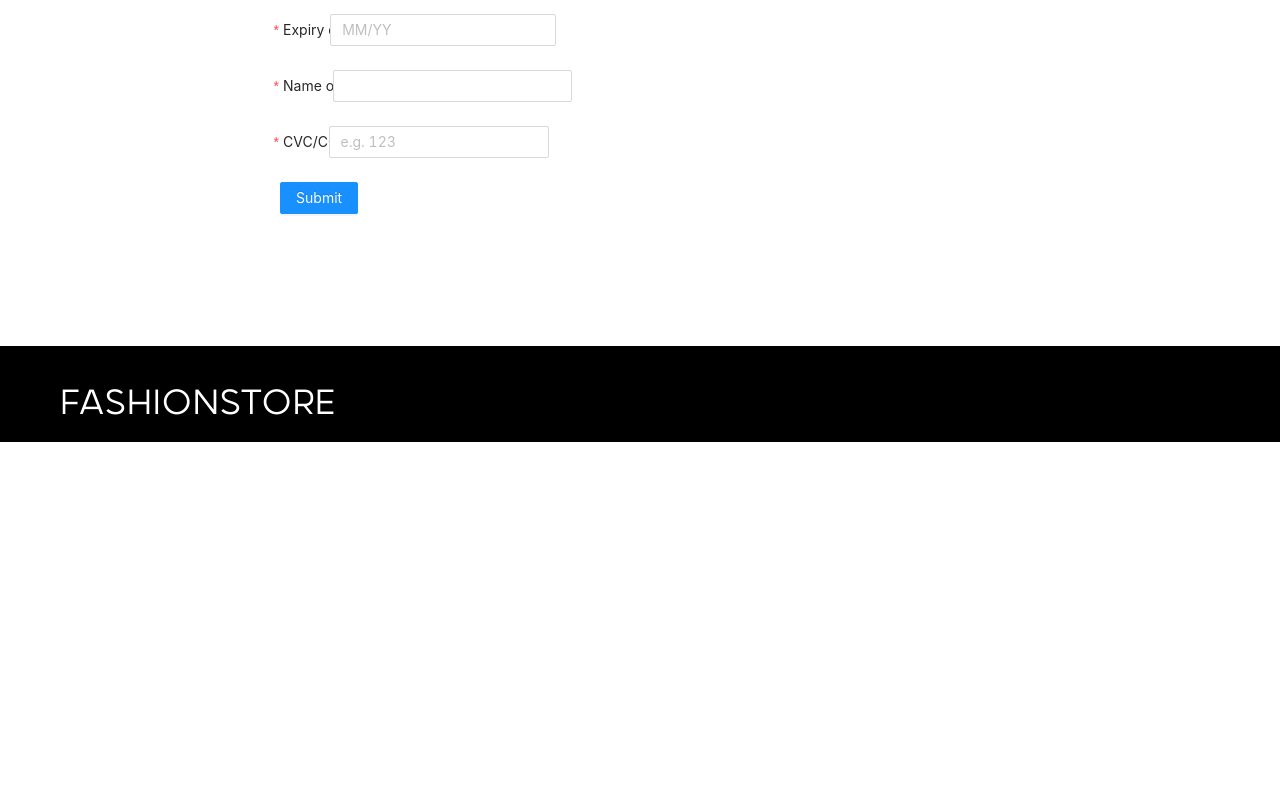
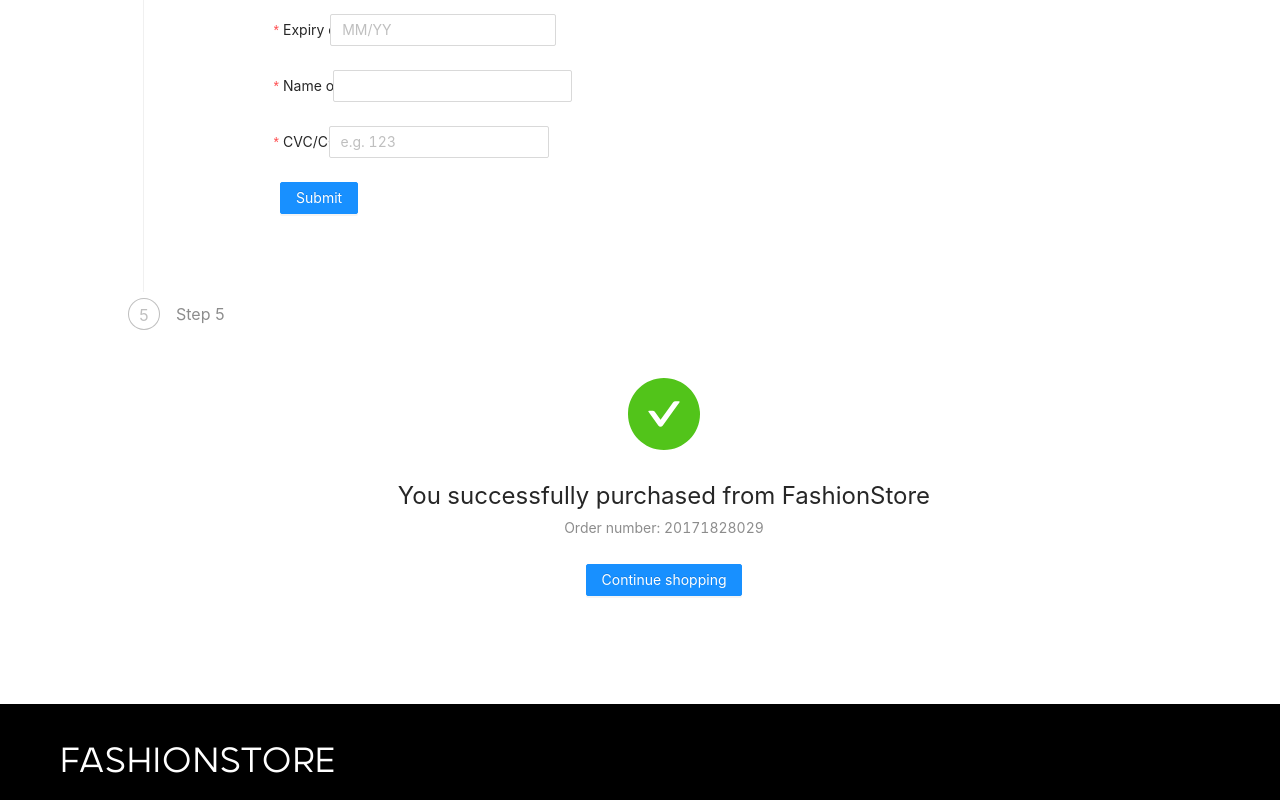
Before and after one commit to msmalinosterberg/miniprojekt, a React (Create React App) app: page /cart in a window 1280 px wide. Shown: the part 1622-2422 px from the top of the page. Before the commit the page ends 2064 px from the top, so only its background shows below. Built offline with nearby package versions, Linux system fonts and the light colour scheme.

Commit message:
success message.last step in cartview. button => startpage

```diff
--- a/src/componenets/Cart/CartView.tsx
+++ b/src/componenets/Cart/CartView.tsx
@@ -1,5 +1,6 @@
 import { Steps, Row, Col } from 'antd';
 import React, { Component, CSSProperties } from 'react';
+import OrderSuccessMessage from '../OrderSuccess/OrderSuccessMessage';
 import CartItemsList from './CartItemsList';
 import DeliverySelection from './DeliverySelection';
 import InformationForm from './InformationForm';
@@ -35,6 +36,7 @@ class CartView extends Component<State> {
                         <Step title="Step 2" description={<DeliverySelection />} />
                         <Step title="Step 3" description={<TotalPrice />} />
                         <Step title="Step 4" description={<PaymentMethod />} />
+                        <Step title="Step 5" description={<OrderSuccessMessage />} />
                     </Steps>
                 </Col>
             </Row>
--- a/src/componenets/OrderSuccess/OrderSuccessMessage.tsx
+++ b/src/componenets/OrderSuccess/OrderSuccessMessage.tsx
@@ -1 +1,19 @@
-export{}
+import { Result, Button } from 'antd';
+import React from 'react';
+import { Link } from 'react-router-dom';
+
+function OrderSuccessMessage() {
+
+    return (
+        <Result
+                status="success"
+                title="You successfully purchased from FashionStore"
+                subTitle="Order number: 20171828029"
+                extra={[
+                <Link to='/'><Button type="primary" key="console">Continue shopping </Button></Link>
+            ]}
+        />
+    )
+}
+
+export default OrderSuccessMessage;
```
